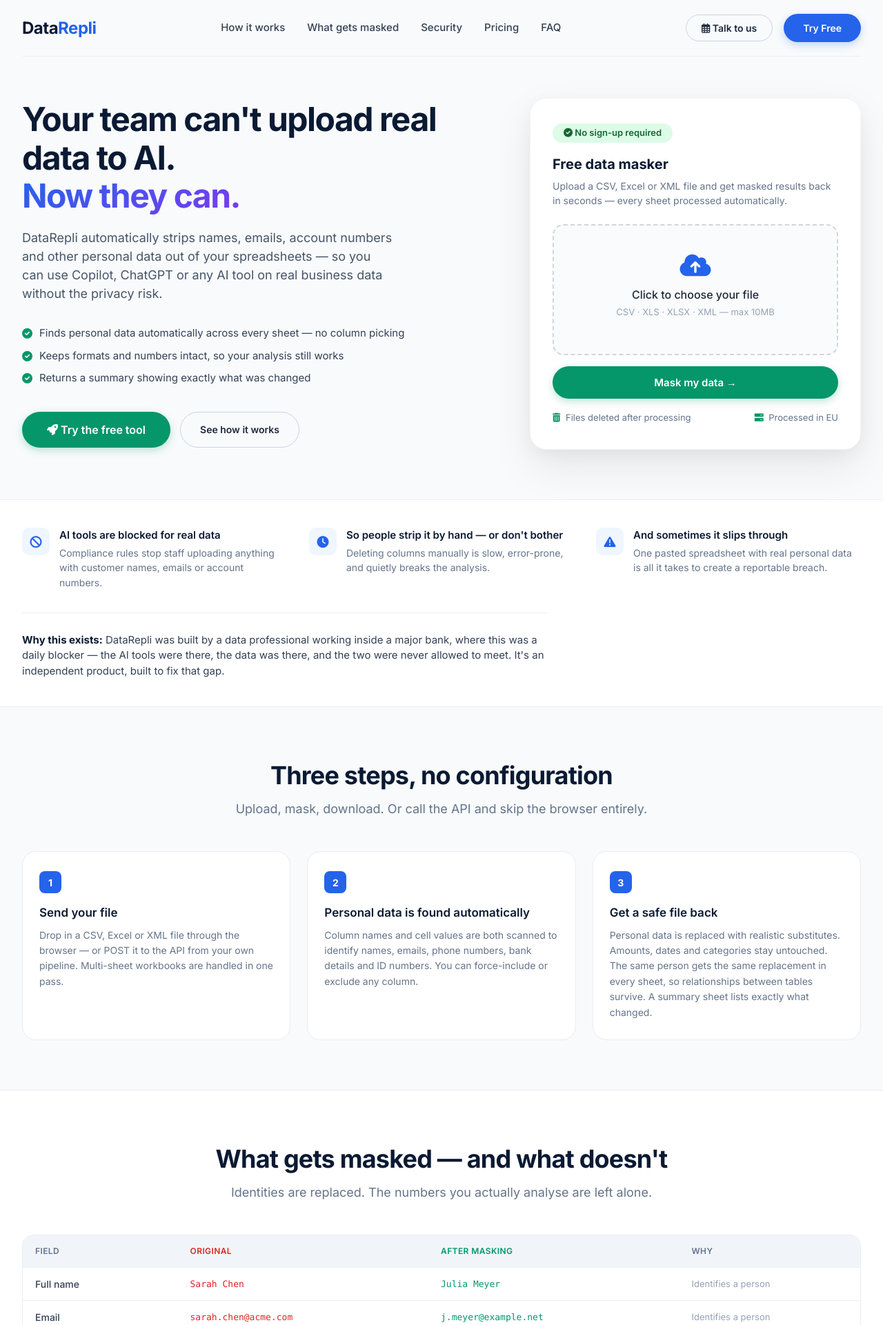
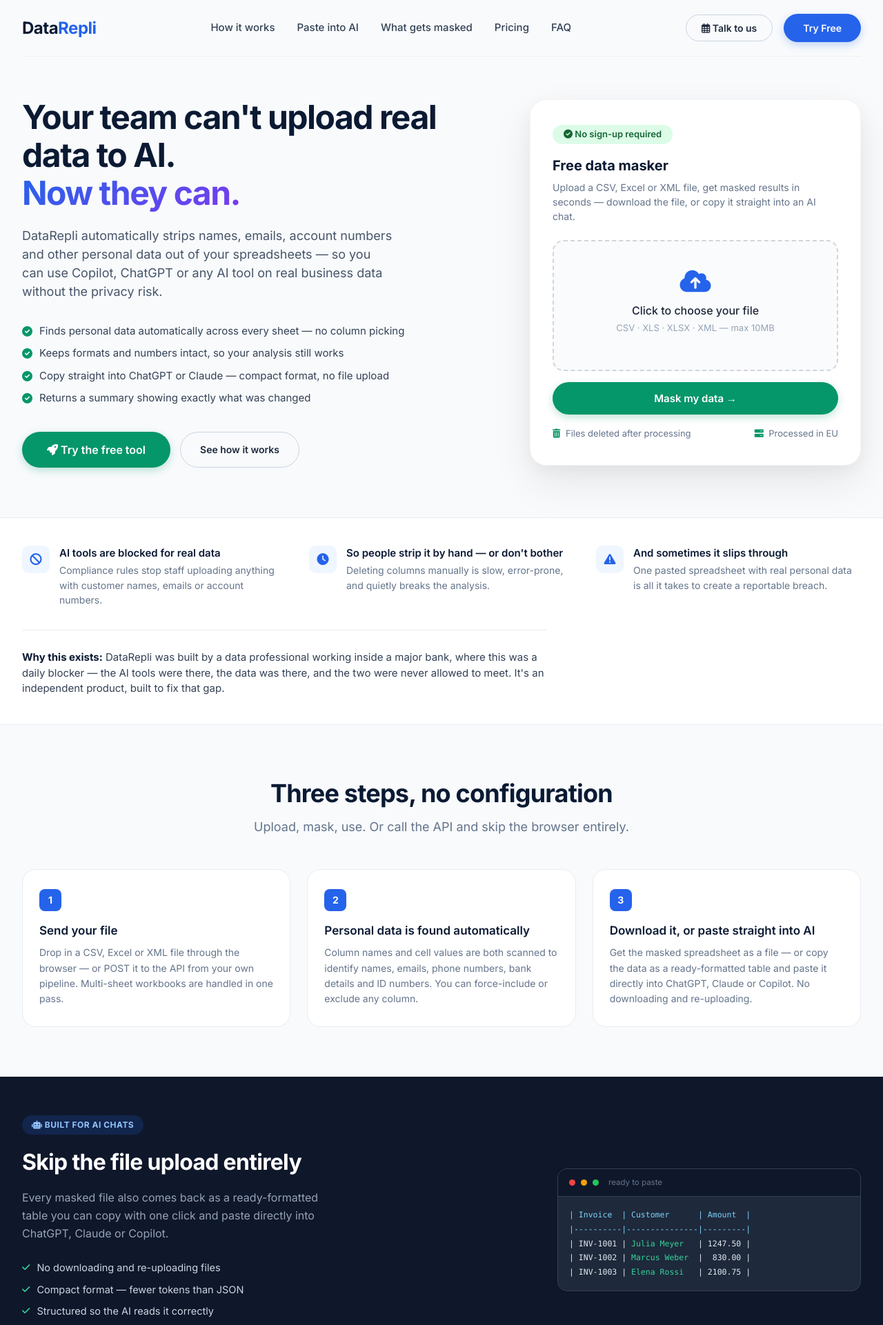
Before and after one commit to Whythigh/DataMasking, a Django app: page / in a window 1280 px wide. Shown: the top 1921 px of the page at 69% size. Run offline with Django 5.2, Linux system fonts and the light colour scheme; some libraries are stand-ins or nearby versions.

Commit message:
api+new design

```diff
--- a/masking_site/mask_app/templates/index.html
+++ b/masking_site/mask_app/templates/index.html
@@ -147,6 +147,40 @@
 .step h4 { font-size:17px; font-weight:600; margin-bottom:8px; }
 .step p { font-size:14px; color:#64748b; line-height:1.6; }
 
+/* ---------- PASTE-READY CALLOUT ---------- */
+.paste-band { background:#0f172a; padding:56px 0; }
+.paste-inner { display:flex; align-items:center; gap:52px; }
+.paste-text { flex:1; }
+.paste-tag {
+  display:inline-block; background:rgba(37,99,235,.18); color:#93c5fd;
+  font-size:12px; font-weight:700; letter-spacing:.5px; text-transform:uppercase;
+  padding:5px 14px; border-radius:40px; margin-bottom:16px;
+}
+.paste-text h2 { font-size:32px; font-weight:700; color:#fff; letter-spacing:-.7px; margin-bottom:14px; }
+.paste-text p { font-size:16px; color:#94a3b8; line-height:1.65; margin-bottom:20px; max-width:460px; }
+.paste-list { list-style:none; }
+.paste-list li {
+  display:flex; align-items:flex-start; gap:10px;
+  font-size:14.5px; color:#cbd5e1; padding:5px 0;
+}
+.paste-list i { color:#34d399; margin-top:4px; font-size:13px; }
+.paste-demo { flex:1; max-width:440px; }
+.demo-window { background:#1e293b; border-radius:14px; overflow:hidden; border:1px solid #334155; }
+.demo-bar {
+  display:flex; align-items:center; gap:8px;
+  padding:11px 16px; background:#0f172a; border-bottom:1px solid #334155;
+}
+.demo-dot { width:9px; height:9px; border-radius:50%; }
+.d-r { background:#ef4444; } .d-y { background:#f59e0b; } .d-g { background:#22c55e; }
+.demo-label { font-size:11.5px; color:#64748b; margin-left:6px; }
+.demo-body { padding:16px; overflow-x:auto; }
+.demo-body pre {
+  font-family:ui-monospace,'SF Mono',Menlo,monospace;
+  font-size:11.5px; line-height:1.8; color:#e2e8f0; white-space:pre;
+}
+.demo-body .hdr { color:#7dd3fc; }
+.demo-body .msk { color:#34d399; }
+
 /* ---------- BEFORE / AFTER ---------- */
 .compare-section { background:#fff; border-top:1px solid #e9edf2; border-bottom:1px solid #e9edf2; }
 .compare-wrap { overflow-x:auto; border-radius:16px; border:1px solid #e9edf2; }
@@ -283,6 +317,8 @@
   .hero-tool { max-width:100%; margin-left:0; }
   .hero-text h1 { font-size:36px; }
   .steps { grid-template-columns:1fr; }
+  .paste-inner { flex-direction:column; gap:32px; }
+  .paste-demo { max-width:100%; width:100%; }
 }
 @media (max-width:700px){
   .nav-links { display:none; }
@@ -290,6 +326,8 @@
   .enterprise-cta { flex-direction:column; text-align:center; }
   .container { padding:0 20px; }
   .section, .pricing-section { padding:52px 0; }
+  .paste-band { padding:44px 0; }
+  .paste-text h2 { font-size:26px; }
 }
 @media (prefers-reduced-motion:reduce){ *{transition:none!important;animation:none!important} }
 </style>
@@ -302,8 +340,8 @@
     <a href="/" class="logo">Data<span>Repli</span></a>
     <ul class="nav-links">
       <li><a href="#how">How it works</a></li>
+      <li><a href="#paste">Paste into AI</a></li>
       <li><a href="#compare">What gets masked</a></li>
-      <li><a href="#security">Security</a></li>
       <li><a href="#pricing">Pricing</a></li>
       <li><a href="#faq">FAQ</a></li>
     </ul>
@@ -327,6 +365,7 @@
       <ul class="hero-points">
         <li><i class="fas fa-check-circle"></i> Finds personal data automatically across every sheet — no column picking</li>
         <li><i class="fas fa-check-circle"></i> Keeps formats and numbers intact, so your analysis still works</li>
+        <li><i class="fas fa-check-circle"></i> Copy straight into ChatGPT or Claude — compact format, no file upload</li>
         <li><i class="fas fa-check-circle"></i> Returns a summary showing exactly what was changed</li>
       </ul>
       <div class="hero-ctas">
@@ -339,7 +378,7 @@
     <div class="hero-tool">
       <span class="badge-free"><i class="fas fa-check-circle"></i> No sign-up required</span>
       <h3>Free data masker</h3>
-      <p class="sub">Upload a CSV, Excel or XML file and get masked results back in seconds — every sheet processed automatically.</p>
+      <p class="sub">Upload a CSV, Excel or XML file, get masked results in seconds — download the file, or copy it straight into an AI chat.</p>
 
       <form method="post" enctype="multipart/form-data" action="/upload/">
         {% csrf_token %}
@@ -403,7 +442,7 @@
   <div class="container">
     <div class="section-head">
       <h2>Three steps, no configuration</h2>
-      <p>Upload, mask, download. Or call the API and skip the browser entirely.</p>
+      <p>Upload, mask, use. Or call the API and skip the browser entirely.</p>
     </div>
     <div class="steps">
       <div class="step">
@@ -418,8 +457,47 @@
       </div>
       <div class="step">
         <div class="step-num">3</div>
-        <h4>Get a safe file back</h4>
-        <p>Personal data is replaced with realistic substitutes. Amounts, dates and categories stay untouched. The same person gets the same replacement in every sheet, so relationships between tables survive. A summary sheet lists exactly what changed.</p>
+        <h4>Download it, or paste straight into AI</h4>
+        <p>Get the masked spreadsheet as a file — or copy the data as a ready-formatted table and paste it directly into ChatGPT, Claude or Copilot. No downloading and re-uploading.</p>
+      </div>
+    </div>
+  </div>
+</section>
+
+<!-- ---------- PASTE INTO AI ---------- -->
+<section class="paste-band" id="paste">
+  <div class="container">
+    <div class="paste-inner">
+      <div class="paste-text">
+        <span class="paste-tag"><i class="fas fa-robot"></i> Built for AI chats</span>
+        <h2>Skip the file upload entirely</h2>
+        <p>
+          Every masked file also comes back as a ready-formatted table you can copy
+          with one click and paste directly into ChatGPT, Claude or Copilot.
+        </p>
+        <ul class="paste-list">
+          <li><i class="fas fa-check"></i> No downloading and re-uploading files</li>
+          <li><i class="fas fa-check"></i> Compact format — fewer tokens than JSON</li>
+          <li><i class="fas fa-check"></i> Structured so the AI reads it correctly</li>
+          <li><i class="fas fa-check"></i> Available in the free tool and the API</li>
+        </ul>
+      </div>
+      <div class="paste-demo">
+        <div class="demo-window">
+          <div class="demo-bar">
+            <span class="demo-dot d-r"></span>
+            <span class="demo-dot d-y"></span>
+            <span class="demo-dot d-g"></span>
+            <span class="demo-label">ready to paste</span>
+          </div>
+          <div class="demo-body">
+<pre><span class="hdr">| Invoice  | Customer      | Amount  |
+|----------|---------------|---------|</span>
+| INV-1001 | <span class="msk">Julia Meyer</span>   | 1247.50 |
+| INV-1002 | <span class="msk">Marcus Weber</span>  |  830.00 |
+| INV-1003 | <span class="msk">Elena Rossi</span>   | 2100.75 |</pre>
+          </div>
+        </div>
       </div>
     </div>
   </div>
@@ -504,14 +582,15 @@
       <div class="pricing-card">
         <div class="plan-name">Free</div>
         <div class="price">€0 <span>/mo</span></div>
-        <div class="description">Mask files by hand in the browser.</div>
+        <div class="description">Mask files in the browser, as often as you like.</div>
         <ul>
           <li><i class="fas fa-check-circle"></i> Web tool, unlimited use</li>
           <li><i class="fas fa-check-circle"></i> CSV, Excel &amp; XML</li>
+          <li><i class="fas fa-check-circle"></i> Copy-to-AI table output</li>
           <li><i class="fas fa-check-circle"></i> Masking summary included</li>
           <li class="off"><i class="fas fa-circle-minus"></i> No API access</li>
         </ul>
-        <a href="/upload/" class="btn-card">Use the free tool</a>
+        <a href="#" class="btn-card" onclick="event.preventDefault(); document.getElementById('file-input').click()">Use the free tool</a>
       </div>
 
       <div class="pricing-card popular">
@@ -523,7 +602,7 @@
           <li><i class="fas fa-check-circle"></i> Everything in Free</li>
           <li><i class="fas fa-check-circle"></i> REST API access</li>
           <li><i class="fas fa-check-circle"></i> 500,000 rows / month</li>
-          <li><i class="fas fa-check-circle"></i> Multi-sheet workbooks</li>
+          <li><i class="fas fa-check-circle"></i> File or AI-ready table output</li>
           <li><i class="fas fa-check-circle"></i> Email support</li>
         </ul>
         <a href="https://buy.stripe.com/test_aFafZg6kSenY0PcaLk7bW01" class="btn-card">Start Pro</a>
@@ -583,8 +662,12 @@
         <p>It shouldn't. Amounts, dates, categories and codes are left untouched — only identifying fields are replaced, and they keep the same shape. If a column gets masked that you needed intact, you can exclude it.</p>
       </div>
       <div class="faq-item">
+        <h4>How do I get the data into ChatGPT or Claude?</h4>
+        <p>After masking, you get a formatted table you can copy with one click and paste straight into the chat — no file upload needed. It's a compact format that uses fewer tokens than JSON and that AI tools read reliably.</p>
+      </div>
+      <div class="faq-item">
         <h4>What if it misses something, or masks the wrong column?</h4>
-        <p>Automatic detection is good but not perfect, which is why every file comes back with a summary sheet listing what changed. Through the API you can also force specific columns to be masked or left alone.</p>
+        <p>Automatic detection is good but not perfect, which is why every file comes back with a summary listing what changed, and why you can adjust the selection before masking. Through the API you can force specific columns to be masked or left alone.</p>
       </div>
       <div class="faq-item">
         <h4>Do you store the files I upload?</h4>
@@ -622,6 +705,7 @@
       <ul class="footer-links">
         <li><a href="#how">How it works</a></li>
         <li><a href="#pricing">Pricing</a></li>
+        <li><a href="/docs">API docs</a></li>
         <li><a href="#faq">FAQ</a></li>
         <li><a href="#" class="open-modal">Contact</a></li>
       </ul>
--- a/masking_site/mask_app/views.py
+++ b/masking_site/mask_app/views.py
@@ -375,12 +375,19 @@
             'upgrade_url': 'https://www.datarepli.com/#pricing'
         }, status=403)
 
-    file_b64  = request.data.get('file_base64')
-    file_type = request.data.get('file_type', 'xlsx').lower()
-    auto      = request.data.get('auto_detect', True)
+    file_b64      = request.data.get('file_base64')
+    file_type     = request.data.get('file_type', 'xlsx').lower()
+    auto          = request.data.get('auto_detect', True)
+    output_format = request.data.get('output_format', 'file').lower()
+    max_rows      = request.data.get('max_rows')
 
     if not file_b64:
         return Response({'error': 'No file_base64 provided'}, status=400)
+
+    if output_format not in ('file', 'markdown'):
+        return Response({
+            'error': "output_format must be 'file' or 'markdown'"
+        }, status=400)
 
     # ── Read ALL sheets ──
     try:
@@ -447,7 +454,46 @@
             'upgrade_url': 'https://www.datarepli.com/#pricing'
         }, status=429)
 
-    # ── Write output ──
+    # ── Record usage (same for both output formats) ──
+    key_record.rows_used_this_month += total_rows
+    key_record.save()
+
+    flat_fields = sorted({c for fields in all_masked_fields.values() for c in fields})
+    UsageLog.objects.create(
+        api_key=key_record,
+        rows_processed=total_rows,
+        fields_masked=flat_fields
+    )
+
+    # ── Markdown output ──
+    if output_format == 'markdown':
+        try:
+            cap = int(max_rows) if max_rows else None
+        except (TypeError, ValueError):
+            cap = None
+
+        blocks = []
+        truncated = False
+        for sheet_name, df in sheets.items():
+            shown = df.head(cap) if cap else df
+            if cap and len(df) > cap:
+                truncated = True
+            if len(sheets) == 1:
+                blocks.append(shown.to_markdown(index=False))
+            else:
+                blocks.append(f"### {sheet_name}\n\n" + shown.to_markdown(index=False))
+
+        return Response({
+            'status':           'done',
+            'sheets_processed': len(sheets),
+            'rows_processed':   total_rows,
+            'fields_masked':    all_masked_fields,
+            'output_format':    'markdown',
+            'truncated':        truncated,
+            'markdown':         "\n\n".join(blocks),
+        })
+
+    # ── File output (default) ──
     output = io.BytesIO()
     if file_type == 'csv':
         list(sheets.values())[0].to_csv(output, index=False)
@@ -472,17 +518,6 @@
 
     output.seek(0)
     encoded = base64.b64encode(output.read()).decode('utf-8')
-
-    # ── Update usage ──
-    key_record.rows_used_this_month += total_rows
-    key_record.save()
-
-    flat_fields = sorted({c for fields in all_masked_fields.values() for c in fields})
-    UsageLog.objects.create(
-        api_key=key_record,
-        rows_processed=total_rows,
-        fields_masked=flat_fields
-    )
 
     return Response({
         'status':          'done',
```
